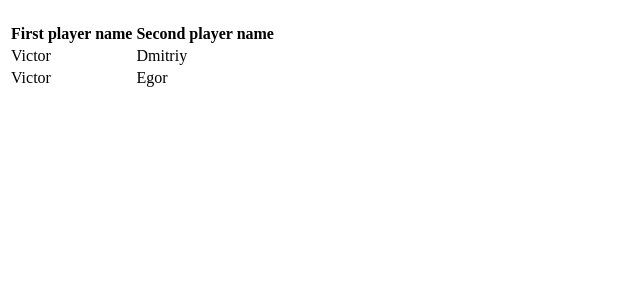
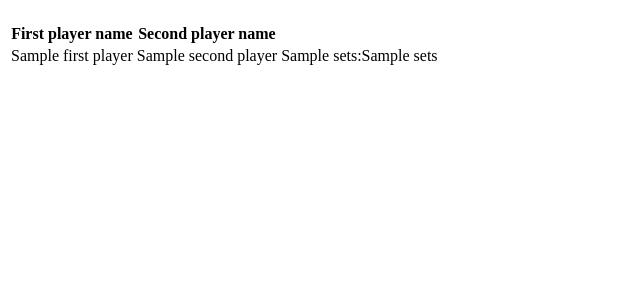
Before and after one commit to TheEmpressDiadema/tennis-scoreboard, a Python web app: template frontend/templates/match_list.html in a window 1280 px wide. Shown: the part 58-358 px from the top of the page, without its empty margins (0-640 px from the left). Run offline with Jinja, Linux system fonts and the light colour scheme; the template is opened without the code that fills it: most values are stand-ins (such as "Sample title", 1, 10 or a date in 2020).

Commit message:
feat: implemented real ended matches

```diff
--- a/frontend/templates/match_list.html
+++ b/frontend/templates/match_list.html
@@ -6,13 +6,12 @@
         <th>First player name</th>
         <th>Second player name</th>
         </tr>
+        {% for match in matches %}
         <tr>
-            <td>Victor</td>
-            <td>Dmitriy</td>
+            <td>{{ match.first_player.name }}</td>
+            <td>{{ match.second_player.name }}</td>
+            <td>{{ match.score.first_player_score.sets }}:{{ match.score.second_player_score.sets }}</td>
         </tr>
-        <tr>
-            <td>Victor</td>
-            <td>Egor</td>
-        </tr>
+        {% endfor %}
     </table>
 {% endblock %}
```
